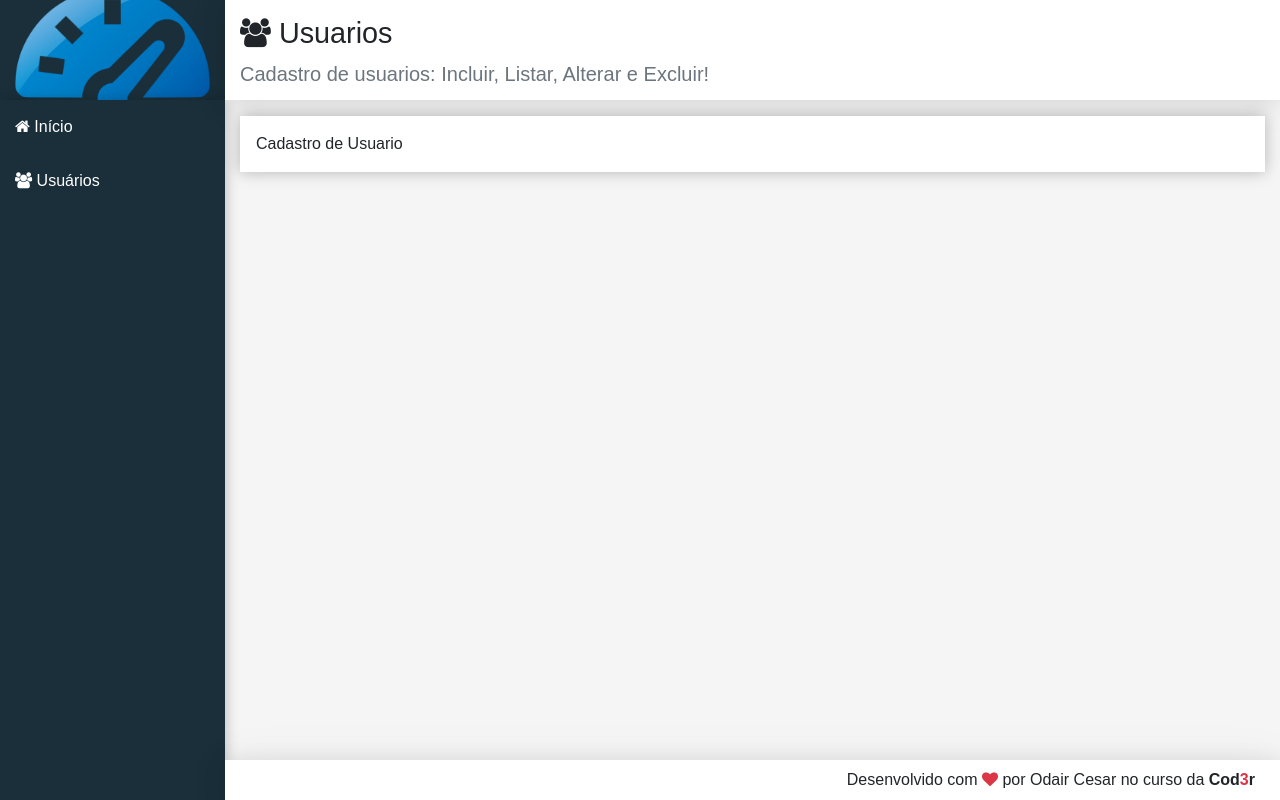
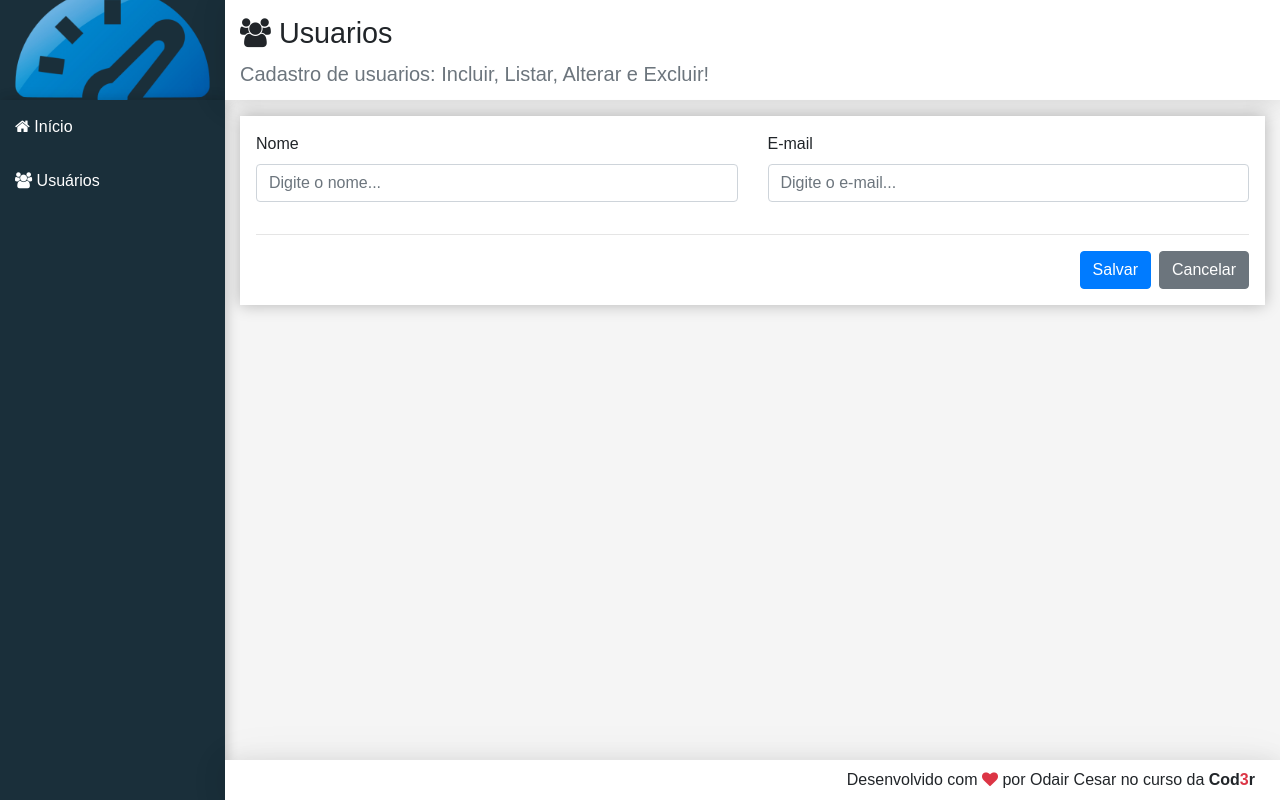
Before and after one commit to OdairCesar/dashbord.demo, a React (Create React App) app in the folder frontend/: page /#/users in a window 1280 px wide. Built offline with nearby package versions, Linux system fonts and the light colour scheme.

Commit message:
Evento para adicionar usuário ao DB

```diff
--- a/frontend/src/components/user/userCrud.jsx
+++ b/frontend/src/components/user/userCrud.jsx
@@ -1,5 +1,6 @@
 import React, { Component} from 'react'
 import Main from '../template/Main'
+import axios from 'axios'
 
 const headerProps = {
     icon: 'users',
@@ -7,11 +8,98 @@
     subtitle: 'Cadastro de usuarios: Incluir, Listar, Alterar e Excluir!'
 }
 
+/** Estado iniciar do DB */
+const baseUrl = 'http://localhost:3001/users'
+const initialState ={
+    user: {
+        name: '',
+        email: ''
+    },
+    list: []
+}
+
 export default class UserCrud extends Component{
+
+    state = { ...initialState}
+
+    clear(){
+        this.setState({ user: initialState.user })
+    }
+
+    /**Metodo para savar ou alterar um usuario no DB */
+    save(){
+        const user = this.state.user
+        const method = user.id ? 'put' : 'post'
+        const url = user.id ? `${baseUrl}/${user.id}` : baseUrl
+        axios[method](url, user)
+            .then(resp =>{
+                const list = this.getUpdatedList(resp.data)
+                this.setState({ user: initialState.user, list})
+            })
+    }
+
+    getUpdatedList(user) {
+        const list = this.state.list.filter(u => u.id !== user.id)
+        list.unshift(user)
+        return list
+    }
+
+
+    updateField(event) {
+        const user = { ...this.state.user }
+        user[event.target.name] = event.target.value
+        this.setState({ user })
+    }
+
+    renderForm() {
+        return (
+            <div className="form">
+                <div className="row">
+                    <div className="col-12 col-md-6">
+                        <div className="form-group">
+                            <label>Nome</label>
+                            <input type="text" className="form-control"
+                                name="name"
+                                value={this.state.user.name}
+                                onChange={e => this.updateField(e)}
+                                placeholder="Digite o nome..." />
+                        </div>
+                    </div>
+
+                    <div className="col-12 col-md-6">
+                        <div className="form-group">
+                            <label>E-mail</label>
+                            <input type="text" className="form-control"
+                                name="email"
+                                value={this.state.user.email}
+                                onChange={e => this.updateField(e)}
+                                placeholder="Digite o e-mail..." />
+                        </div>
+                    </div>
+                </div>
+
+                <hr />
+                <div className="row">
+                    <div className="col-12 d-flex justify-content-end">
+                        <button className="btn btn-primary"
+                            onClick={e => this.save(e)}>
+                            Salvar
+                        </button>
+
+                        <button className="btn btn-secondary ml-2"
+                            onClick={e => this.clear(e)}>
+                            Cancelar
+                        </button>
+                    </div>
+                </div>
+            </div>
+        )
+    }
+
     render(){
         return (
             <Main {...headerProps}>
-                Cadastro de Usuario
+                {this.renderForm()}
             </Main>
         )
     }
```
Also changed, not shown: 1 other file (tests, documents, lock files or other folders).
